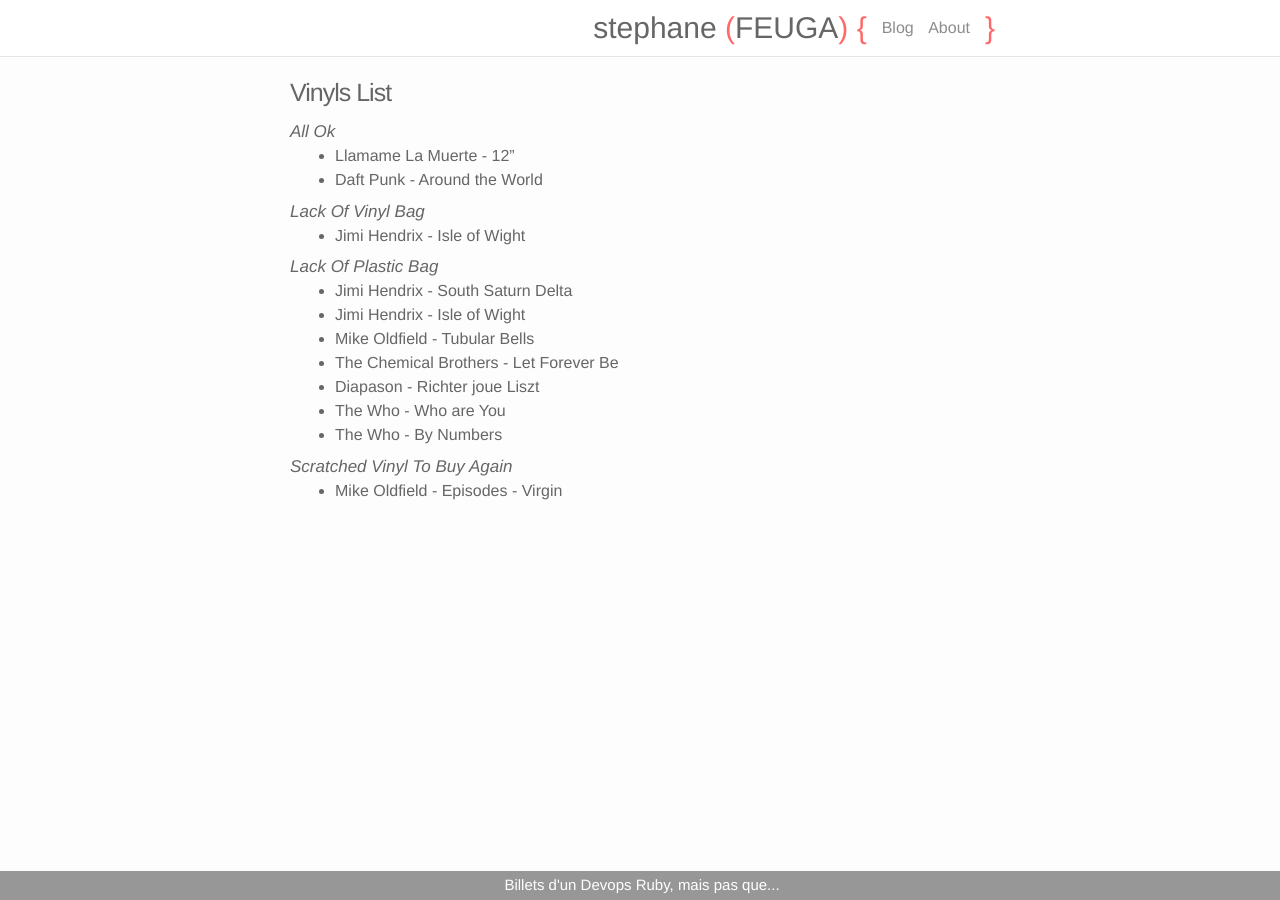
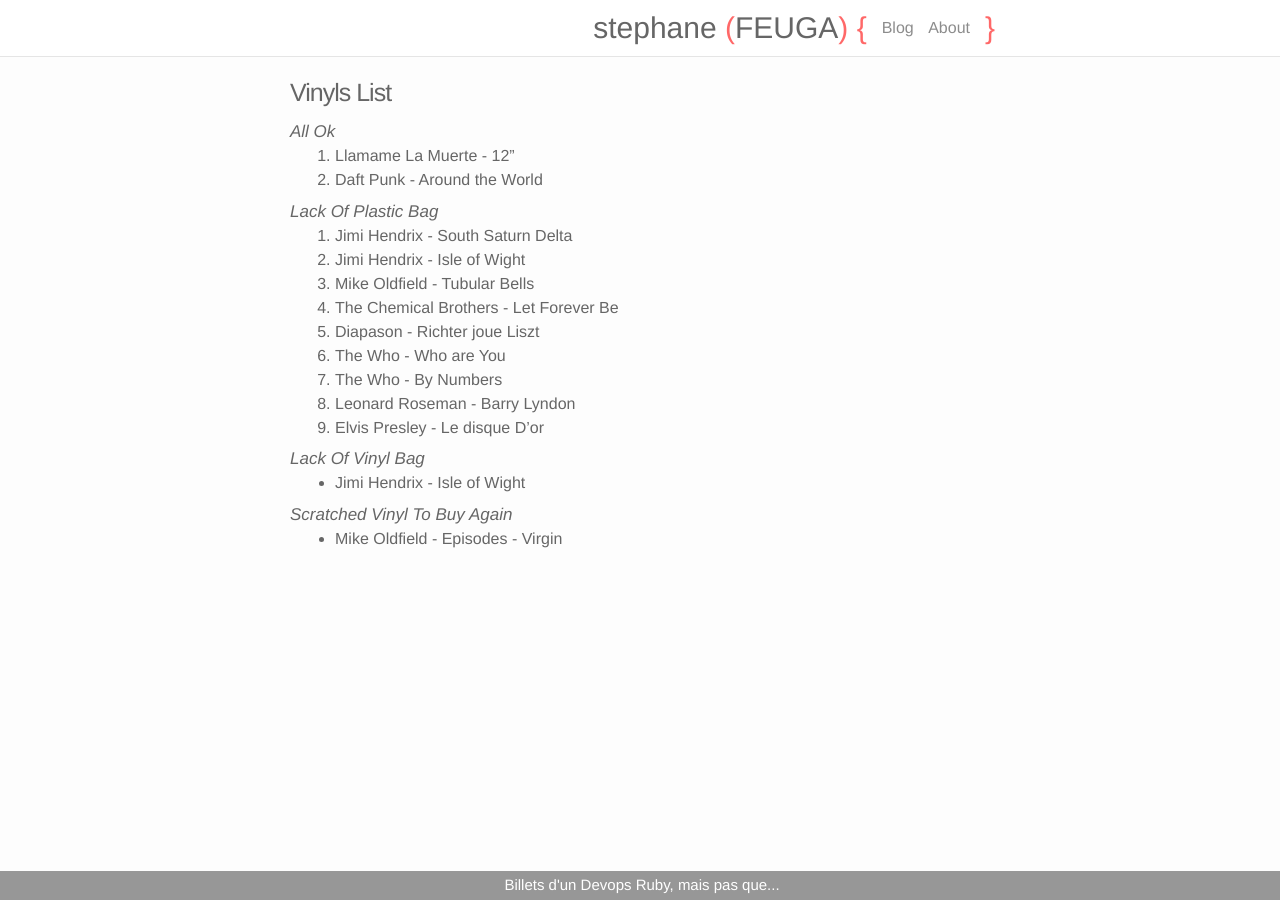
Before and after one commit to sfeuga/blog, a Jekyll site: the page built from _list/vinyl.md, in a window 1280 px wide. Built offline with Jekyll 4.4.1, drawn with Linux system fonts in a browser that asks for light colours; nearby versions of some CDN libraries.

Commit message:
Update vinyl.md

```diff
--- a/_list/vinyl.md
+++ b/_list/vinyl.md
@@ -4,22 +4,25 @@
 ---
 
 ### All Ok
-* Llamame La Muerte - 12"
-* Daft Punk - Around the World
+1. Llamame La Muerte - 12"
+2. Daft Punk - Around the World
+
+
+### Lack of Plastic Bag
+1. Jimi Hendrix - South Saturn Delta
+2. Jimi Hendrix - Isle of Wight
+3. Mike Oldfield - Tubular Bells
+4. The Chemical Brothers - Let Forever Be
+5. Diapason - Richter joue Liszt
+6. The Who - Who are You
+7. The Who - By Numbers
+8. Leonard Roseman - Barry Lyndon
+9. Elvis Presley - Le disque D'or
 
 
 ### Lack of Vinyl Bag
 * Jimi Hendrix - Isle of Wight
 
 
-### Lack of Plastic Bag
-* Jimi Hendrix - South Saturn Delta
-* Jimi Hendrix - Isle of Wight
-* Mike Oldfield - Tubular Bells
-* The Chemical Brothers - Let Forever Be
-* Diapason - Richter joue Liszt
-* The Who - Who are You
-* The Who - By Numbers
-
 ### Scratched Vinyl to Buy again
 * Mike Oldfield - Episodes - Virgin
```
